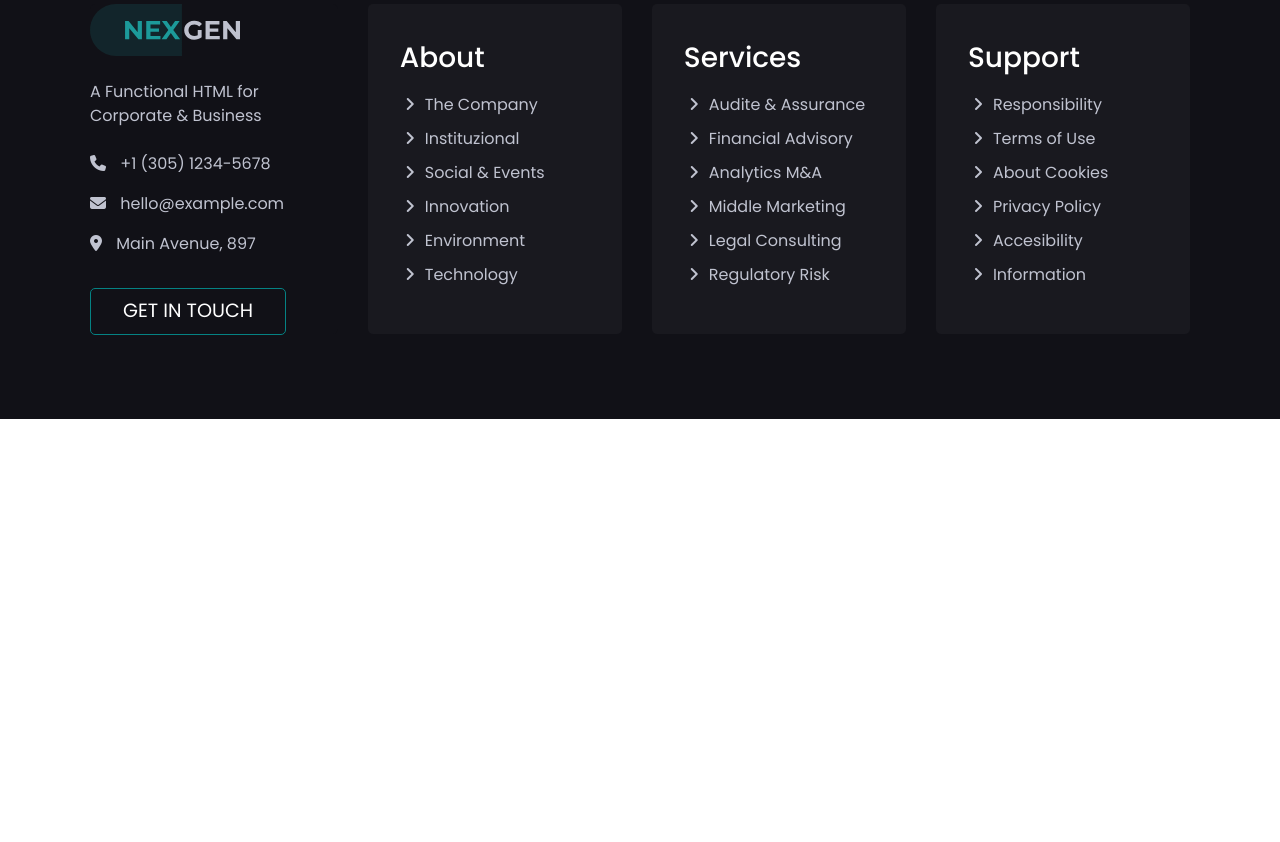
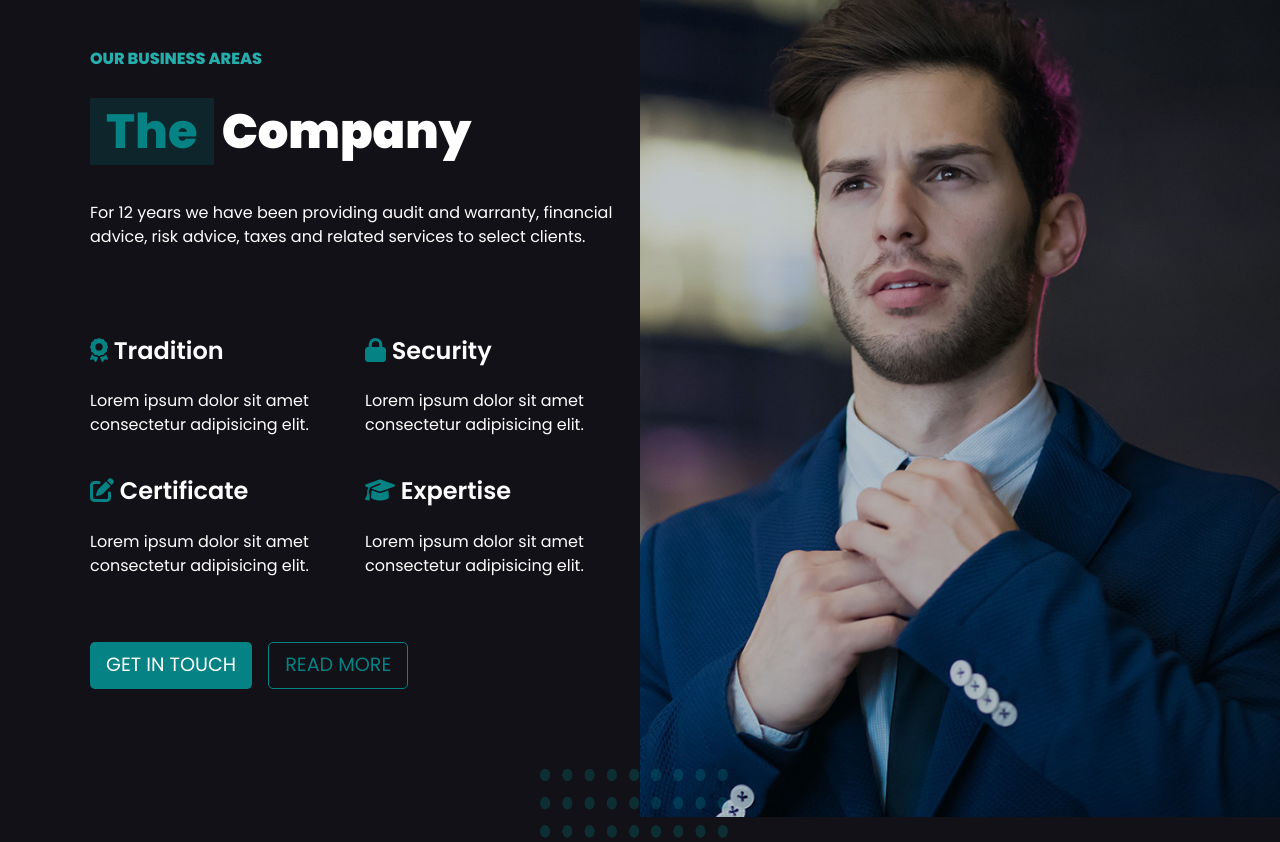
Before and after one commit to Mattia-Fasulo/proj-html-vuejs, a Vue app: page / in a window 1280 px wide. Shown: the part 1978-2820 px from the top of the page. Before the commit the page ends 2397 px from the top, so only its background shows below. Built offline with nearby package versions, Linux system fonts and the light colour scheme.

Commit message:
add section3

```diff
--- a/src/components/AppMain.vue
+++ b/src/components/AppMain.vue
@@ -2,18 +2,21 @@
     <main>
         <Section1 />
         <Section2 />
+        <Section3 />
     </main>
 </template>
 
 <script>
 import Section1 from './ComoponentsMain/section1.vue';
 import Section2 from './ComoponentsMain/section2.vue';
+import Section3 from './ComoponentsMain/section3.vue';
 
 export default {
     name: "AppMain",
     components: {
         Section1,
-        Section2
+        Section2,
+        Section3
     }
 }
 </script>
--- /dev/null
+++ b/src/components/ComoponentsMain/section3.vue
@@ -0,0 +1,209 @@
+<template>
+    <section class="section3">
+
+
+        <div class="container">
+            <div class="text-section3">
+                <span>Our Business Areas</span>
+                <h2><span>The</span> Company</h2>
+                <div class="my-flex">
+                    <p>For 12 years we have been providing audit and warranty, financial advice, risk advice, taxes and
+                        related services to select clients.</p>
+
+                </div>
+                <div class="cards-section3">
+                    <CardComponent :obj="this.list" />
+                </div>
+                <div class="my-flex">
+                    <ButtonGreen :text="'Get in Touch'" />
+                    <ButtonGreen :text="'Read More'" />
+                </div>
+            </div>
+
+        </div>
+
+
+
+        <div class="bg-img">
+            <img src="/images/about-4.jpg" alt="man">
+        </div>
+        <div class="svg-top">
+            <img src="/images/bullets.png" alt="bullets">
+        </div>
+        <div class="svg-bot">
+            <img src="/images/bullets.png" alt="bullets">
+        </div>
+    </section>
+</template>
+
+<script>
+
+
+import { store } from '../../store.js';
+import ButtonGreen from '../ComponentsGeneral/ButtonGreen.vue';
+import CardComponent from '../ComponentsGeneral/CardComponent.vue';
+
+export default {
+    name: "section3",
+    data() {
+
+        return {
+            store,
+            list: [
+                {
+                    title: 'Tradition',
+                    text: 'Lorem ipsum dolor sit amet consectetur adipisicing elit.',
+                    url: '#',
+                    icon: 'fa-regular fa-award'
+                },
+                {
+                    title: 'Security',
+                    text: 'Lorem ipsum dolor sit amet consectetur adipisicing elit.',
+                    url: '#',
+                    icon: 'fa-solid fa-lock'
+                },
+                {
+                    title: 'Certificate',
+                    text: 'Lorem ipsum dolor sit amet consectetur adipisicing elit.',
+                    url: '#',
+                    icon: 'fa-solid fa-pen-to-square'
+                },
+                {
+                    title: 'Expertise',
+                    text: 'Lorem ipsum dolor sit amet consectetur adipisicing elit.',
+                    url: '#',
+                    icon: 'fa-solid fa-graduation-cap'
+                },
+            ]
+        };
+    },
+    components: { CardComponent, ButtonGreen }
+}
+</script>
+
+<style lang="scss" >
+@use '../../assets/styles/partials/variables' as *;
+@use '../../assets/styles/partials/mixins' as *;
+
+.section3 {
+    position: relative;
+    background-color: $bg-footer;
+    height: max-content;
+
+    .container {
+        height: 100%;
+    }
+}
+
+.text-section3 {
+    padding: 8rem 0;
+    color: white;
+    width: 50%;
+    height: 100%;
+
+    span {
+        color: $txt-green;
+        text-transform: uppercase;
+        font-weight: 700;
+    }
+
+    h2 {
+        margin-top: 2rem;
+        font-size: 3rem;
+        font-weight: 900;
+
+        span {
+            text-transform: none;
+            color: $btn-green;
+            background-color: #0583832f;
+            padding: 0 1rem;
+        }
+    }
+
+    p {
+        margin-top: 2rem;
+        width: 100%;
+
+    }
+
+    .cards-section3 {
+        @include center('horizontal');
+        padding: 3rem 0;
+        flex-wrap: wrap;
+        width: 100%;
+
+
+
+        .my-card {
+            padding: 0;
+            background-color: $bg-footer;
+            color: white;
+            width: calc((100%) / 2);
+            margin-left: 0;
+
+            p {
+                width: 100%;
+            }
+
+            span {
+                color: $btn-green;
+            }
+        }
+
+    }
+
+    .my-flex {
+        display: flex;
+
+        button {
+            padding: 0.5rem 1rem;
+        }
+
+        button:last-child {
+            margin-left: 1rem;
+            color: $btn-green;
+            background-color: $bg-footer;
+            border: 1px solid $btn-green;
+
+        }
+    }
+}
+
+
+
+.bg-img {
+    position: absolute;
+    top: 0;
+    right: 0;
+    width: 50%;
+    height: 100%;
+    background-color: white;
+
+    img {
+        height: 100%;
+        width: 100%;
+        object-fit: cover;
+    }
+}
+
+.svg-top,
+.svg-bot {
+    position: absolute;
+    left: calc((100% - 200px) / 2);
+
+    img {
+        height: 100px;
+        width: 200px;
+        opacity: 0.2;
+    }
+}
+
+.svg-top {
+    top: -48px;
+
+}
+
+.svg-bot {
+    bottom: -52px;
+}
+</style>
--- a/src/components/ComponentsGeneral/CardComponent.vue
+++ b/src/components/ComponentsGeneral/CardComponent.vue
@@ -1,7 +1,7 @@
 <template>
     <div class="my-card" v-for="(item, index) in obj" :key="index">
-        <img :src="item.img" :alt="item.title">
-        <h3>{{ item.title }}</h3>
+        <img v-if="item.img" :src="item.img" :alt="item.title">
+        <h3><span v-if="item.icon" :class="item.icon"></span> {{ item.title }}</h3>
         <p>{{ item.text }}</p>
         <i class="fa-solid fa-arrow-right"></i>
     </div>
@@ -11,7 +11,7 @@
 export default {
     name: 'CardComponent',
     props: {
-        obj: Object
+        obj: String
     }
 }
 </script>
@@ -43,11 +43,8 @@ export default {
     }
 
     i {
-        font-size: 1.5rem;
-        color: $txt-green;
-        position: absolute;
-        top: 2rem;
-        right: 2rem;
+        display: none;
     }
+
 }
 </style>
```
Also changed, not shown: public/images/bullets.png (added).
